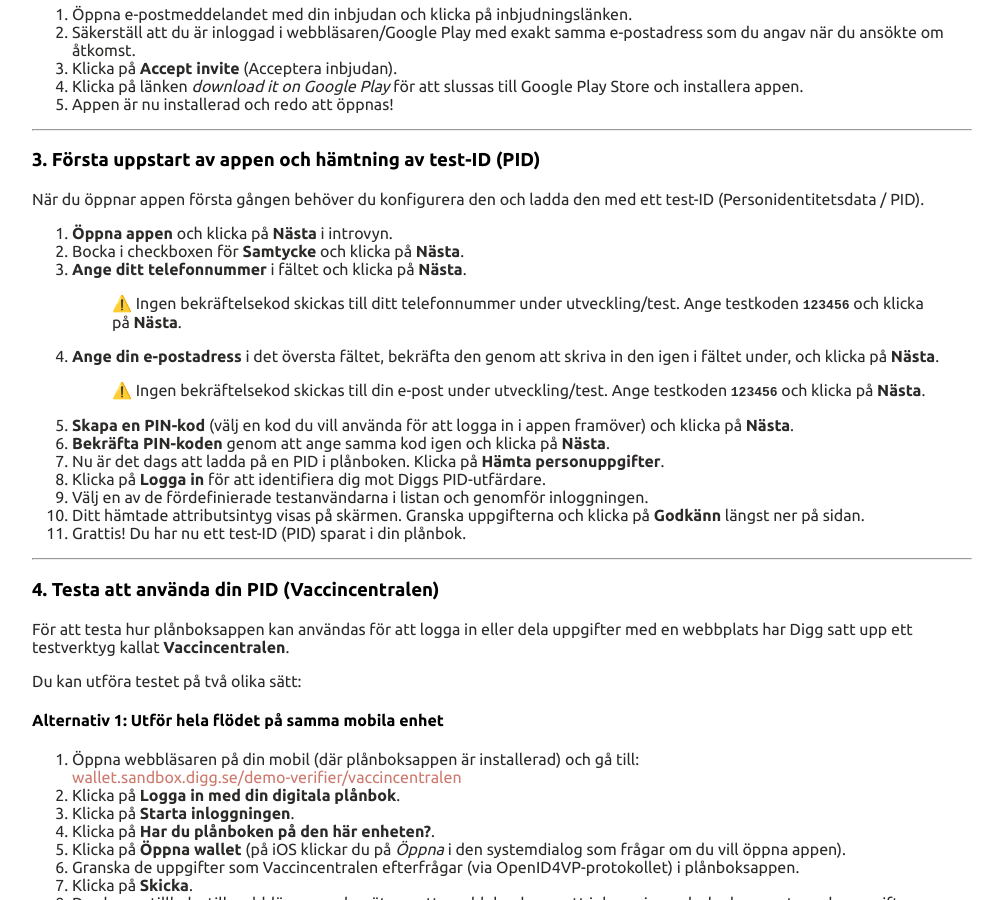
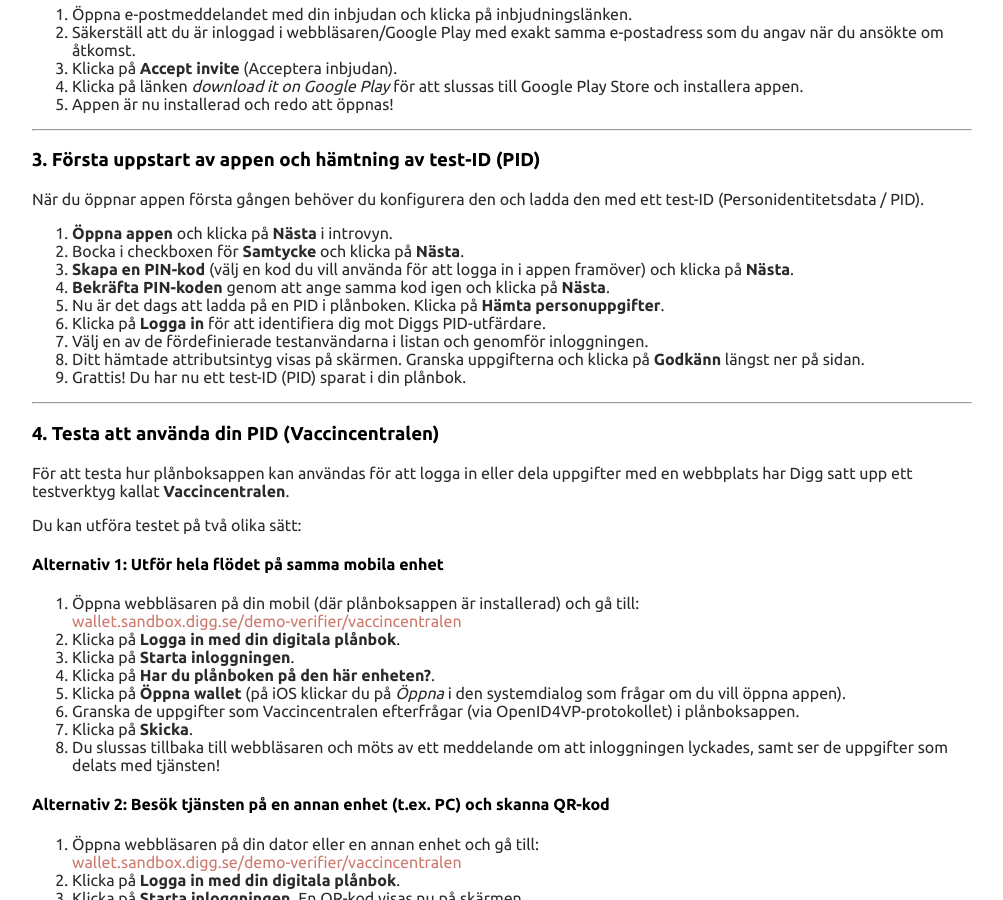
Before and after one commit to diggsweden/wallet-utvecklarportal, a Jekyll site: the page built from pages/prova-planboksappen.md, in a window 1280 px wide and 900 px high, scrolled down 1068 px. Shown: the whole window, without its empty margins (138-1141 px from the left). Built offline with Jekyll 4.4.1, drawn with Linux system fonts in a browser that asks for light colours.

Commit message:
docs: simplify app setup guide by removing email/phone steps
Signed-off-by: Johan Forsman <extern.johan.forsman@digg.se>

```diff
--- a/pages/prova-planboksappen.md
+++ b/pages/prova-planboksappen.md
@@ -57,21 +57,13 @@ När du öppnar appen första gången behöver du konfigurera den och ladda den
 
 1. **Öppna appen** och klicka på **Nästa** i introvyn.
 2. Bocka i checkboxen för **Samtycke** och klicka på **Nästa**.
-3. **Ange ditt telefonnummer** i fältet och klicka på **Nästa**.
-   > ⚠️
-   > Ingen bekräftelsekod skickas till ditt telefonnummer under utveckling/test.
-   > Ange testkoden **`123456`** och klicka på **Nästa**.
-4. **Ange din e-postadress** i det översta fältet, bekräfta den genom att skriva in den igen i fältet under, och klicka på **Nästa**.
-   > ⚠️
-   > Ingen bekräftelsekod skickas till din e-post under utveckling/test.
-   > Ange testkoden **`123456`** och klicka på **Nästa**.
-5. **Skapa en PIN-kod** (välj en kod du vill använda för att logga in i appen framöver) och klicka på **Nästa**.
-6. **Bekräfta PIN-koden** genom att ange samma kod igen och klicka på **Nästa**.
-7. Nu är det dags att ladda på en PID i plånboken. Klicka på **Hämta personuppgifter**.
-8. Klicka på **Logga in** för att identifiera dig mot Diggs PID-utfärdare.
-9. Välj en av de fördefinierade testanvändarna i listan och genomför inloggningen.
-10. Ditt hämtade attributsintyg visas på skärmen. Granska uppgifterna och klicka på **Godkänn** längst ner på sidan.
-11. Grattis! Du har nu ett test-ID (PID) sparat i din plånbok.
+3. **Skapa en PIN-kod** (välj en kod du vill använda för att logga in i appen framöver) och klicka på **Nästa**.
+4. **Bekräfta PIN-koden** genom att ange samma kod igen och klicka på **Nästa**.
+5. Nu är det dags att ladda på en PID i plånboken. Klicka på **Hämta personuppgifter**.
+6. Klicka på **Logga in** för att identifiera dig mot Diggs PID-utfärdare.
+7. Välj en av de fördefinierade testanvändarna i listan och genomför inloggningen.
+8. Ditt hämtade attributsintyg visas på skärmen. Granska uppgifterna och klicka på **Godkänn** längst ner på sidan.
+9. Grattis! Du har nu ett test-ID (PID) sparat i din plånbok.
 
 ---
 
```
